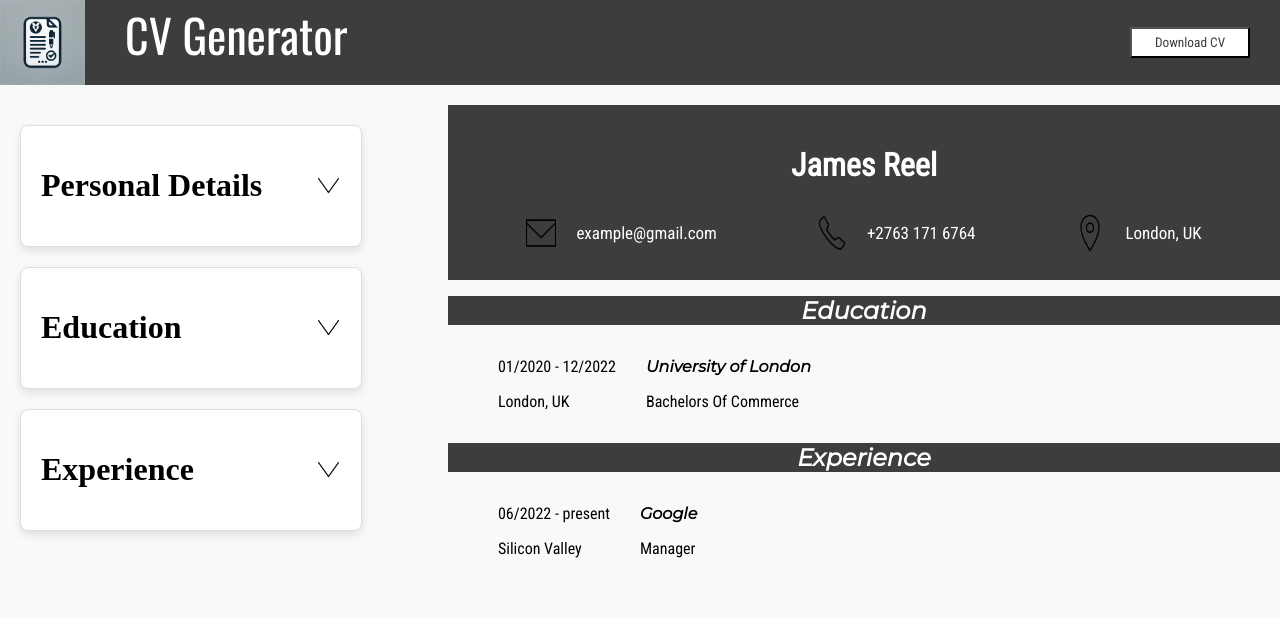
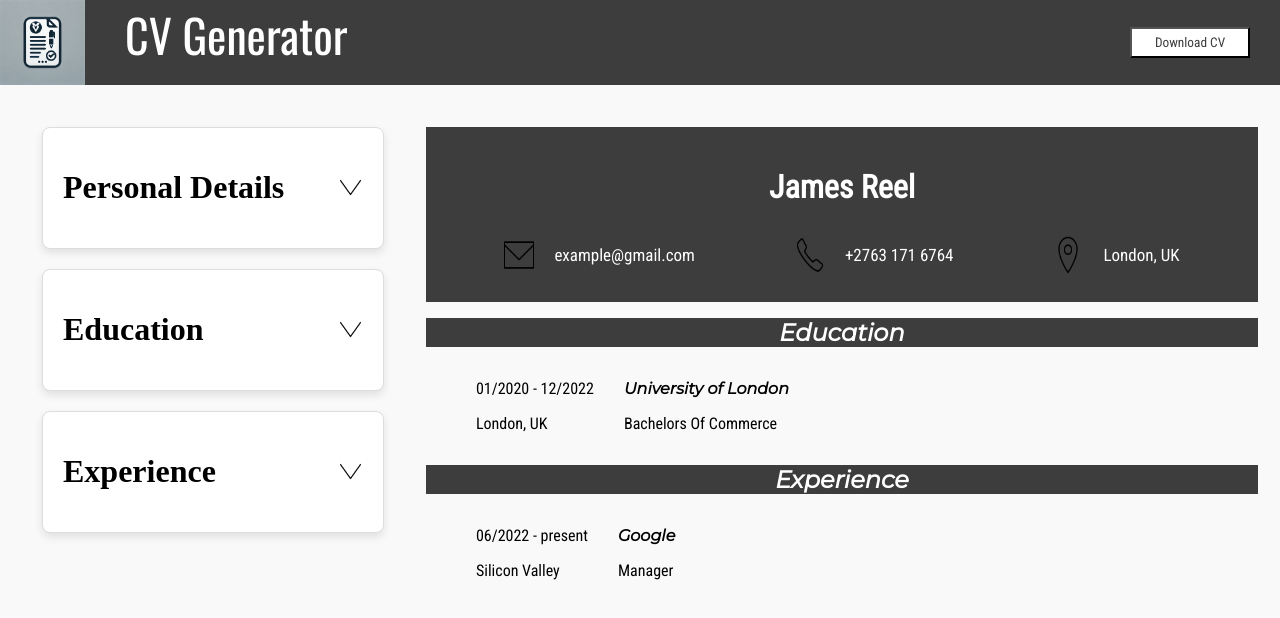
Before and after one commit to softwareNinja-888/cv, a React (Vite) app in the folder cvGenerator/: page / in a window 1280 px wide. Shown: the top 618 px of the page. Built offline with nearby package versions, Linux system fonts and the light colour scheme.

Commit message:
Refactor code

```diff
--- a/cvGenerator/src/components/Header.jsx
+++ b/cvGenerator/src/components/Header.jsx
@@ -12,8 +12,6 @@ export function MainHeader(){
             <div className="rightHead">
                 <button type="button" className="save">Download CV</button>
             </div>
-
-
         </div>
 
     )
--- a/cvGenerator/src/styles/general.css
+++ b/cvGenerator/src/styles/general.css
@@ -35,6 +35,9 @@ body{
     border: 1px solid #ddd;
     border-radius: 8px;
     box-shadow: 0px 4px 8px rgba(0, 0, 0, 0.1);
+}
+.formPersonal{
+    margin-top: 0px;
 }
 form *:not(.formHeader):not(.formHeader *):not(.dropdown) {
     display: none;
@@ -81,6 +84,7 @@ form *:not(.formHeader):not(.formHeader *):not(.dropdown) {
     display: flex;
     flex-direction: row;
     justify-content: space-between;
+    padding: 22px;
 }
 .editGeneral{
     max-width: 35vw;
```
